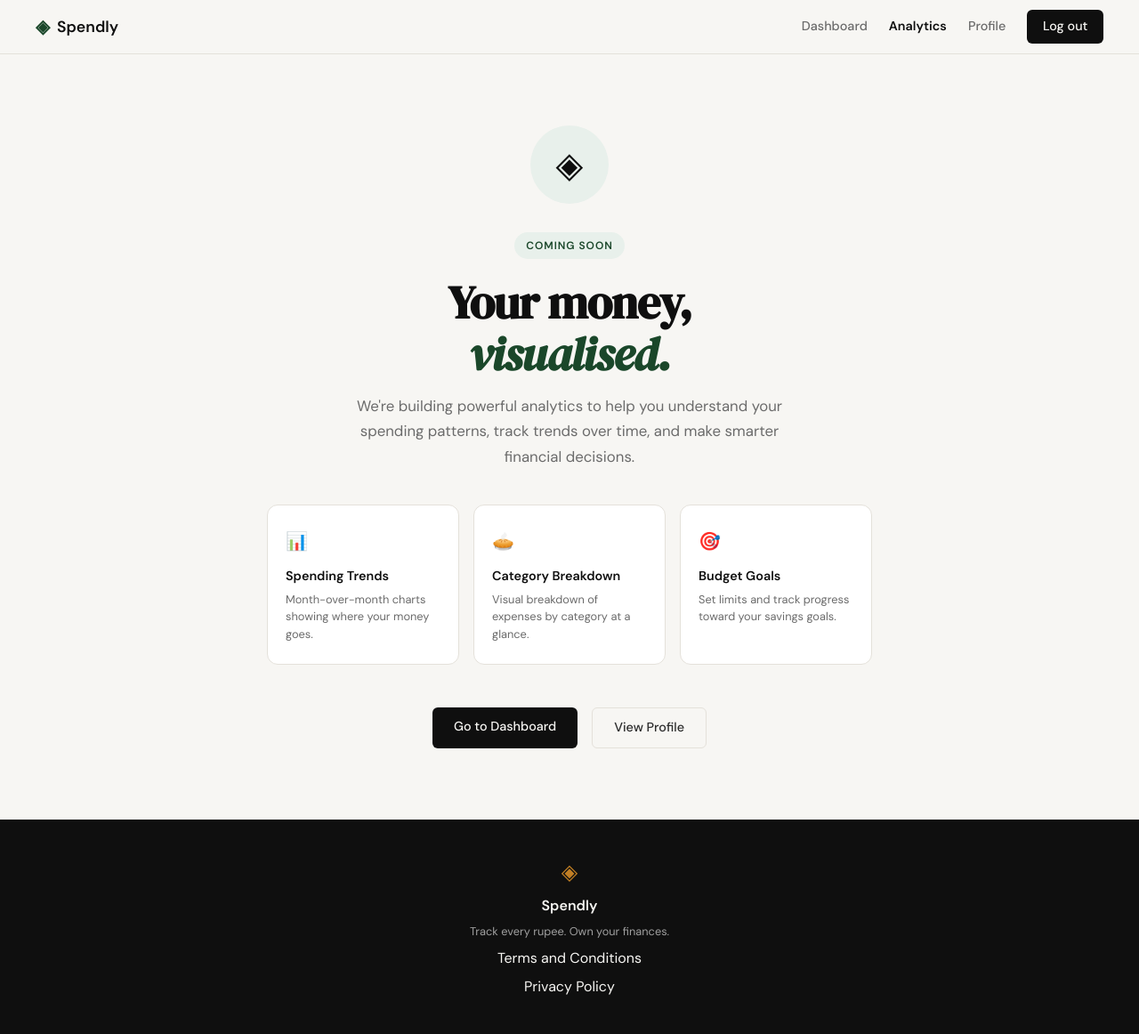
After one commit to aniruddhvuduchild97/spendly, a Flask app: page /analytics in a window 1280 px wide. The commit adds this page. Shown: the whole page at 89% size. Run offline with Flask 3, Linux system fonts and the light colour scheme; a user stored in the database is signed in.

Commit message:
l;aksd;klad

```diff
--- a/app.py
+++ b/app.py
@@ -189,6 +189,14 @@ def profile():
     )
 
 
+@app.route("/analytics")
+def analytics():
+    guard = login_required()
+    if guard:
+        return guard
+    return render_template("analytics.html")
+
+
 @app.route("/expenses/add")
 def add_expense():
     return "Add expense — coming in Step 7"
--- a/static/css/style.css
+++ b/static/css/style.css
@@ -102,6 +102,7 @@ a { color: inherit; text-decoration: none; }
 
 .nav-links a { color: var(--ink-muted); transition: color 0.2s; }
 .nav-links a:hover { color: var(--ink); }
+.nav-links a.nav-active { color: var(--ink); font-weight: 600; }
 
 .nav-cta {
     background: var(--ink) !important;
@@ -811,6 +812,116 @@ a { color: inherit; text-decoration: none; }
     .breakdown-row { grid-template-columns: 80px 1fr 60px; }
 }
 
+/* ------------------------------------------------------------------ */
+/* Analytics — Coming Soon                                             */
+/* ------------------------------------------------------------------ */
+
+.analytics-section {
+    min-height: calc(100vh - 60px - 100px);
+    display: flex;
+    align-items: center;
+    justify-content: center;
+    padding: 5rem 2rem;
+}
+
+.analytics-container {
+    max-width: 680px;
+    width: 100%;
+    text-align: center;
+}
+
+.analytics-icon-wrap {
+    width: 88px;
+    height: 88px;
+    border-radius: 50%;
+    background: var(--accent-light);
+    display: flex;
+    align-items: center;
+    justify-content: center;
+    margin: 0 auto 2rem;
+    font-size: 2.5rem;
+}
+
+.analytics-eyebrow {
+    display: inline-block;
+    background: var(--accent-light);
+    color: var(--accent);
+    font-size: 0.75rem;
+    font-weight: 600;
+    letter-spacing: 0.08em;
+    text-transform: uppercase;
+    padding: 0.35rem 0.85rem;
+    border-radius: 999px;
+    margin-bottom: 1.25rem;
+}
+
+.analytics-title {
+    font-family: var(--font-display);
+    font-size: clamp(2rem, 5vw, 3.25rem);
+    line-height: 1.1;
+    letter-spacing: -0.02em;
+    color: var(--ink);
+    margin-bottom: 1rem;
+}
+
+.analytics-title em {
+    font-style: italic;
+    color: var(--accent);
+}
+
+.analytics-subtitle {
+    font-size: 1.05rem;
+    color: var(--ink-muted);
+    line-height: 1.7;
+    max-width: 480px;
+    margin: 0 auto 2.5rem;
+}
+
+.analytics-features {
+    display: grid;
+    grid-template-columns: repeat(3, 1fr);
+    gap: 1rem;
+    margin-bottom: 3rem;
+}
+
+.analytics-feature-card {
+    background: var(--paper-card);
+    border: 1px solid var(--border);
+    border-radius: var(--radius-md);
+    padding: 1.5rem 1.25rem;
+    text-align: left;
+}
+
+.analytics-feature-icon {
+    font-size: 1.25rem;
+    margin-bottom: 0.75rem;
+    color: var(--accent);
+}
+
+.analytics-feature-title {
+    font-size: 0.9rem;
+    font-weight: 600;
+    color: var(--ink);
+    margin-bottom: 0.3rem;
+}
+
+.analytics-feature-desc {
+    font-size: 0.8rem;
+    color: var(--ink-muted);
+    line-height: 1.5;
+}
+
+.analytics-actions {
+    display: flex;
+    gap: 1rem;
+    justify-content: center;
+}
+
+@media (max-width: 600px) {
+    .analytics-features { grid-template-columns: 1fr; }
+    .analytics-actions { flex-direction: column; align-items: center; }
+}
+
 /* Date filter form */
 .date-filter-form { padding: 0; }
 
--- /dev/null
+++ b/templates/analytics.html
@@ -0,0 +1,51 @@
+{% extends "base.html" %}
+
+{% block title %}Analytics — Spendly{% endblock %}
+
+{% block content %}
+
+<section class="analytics-section">
+    <div class="analytics-container">
+
+        <div class="analytics-icon-wrap">
+            ◈
+        </div>
+
+        <span class="analytics-eyebrow">Coming Soon</span>
+
+        <h1 class="analytics-title">
+            Your money,<br><em>visualised.</em>
+        </h1>
+
+        <p class="analytics-subtitle">
+            We're building powerful analytics to help you understand your spending patterns,
+            track trends over time, and make smarter financial decisions.
+        </p>
+
+        <div class="analytics-features">
+            <div class="analytics-feature-card">
+                <div class="analytics-feature-icon">📊</div>
+                <div class="analytics-feature-title">Spending Trends</div>
+                <div class="analytics-feature-desc">Month-over-month charts showing where your money goes.</div>
+            </div>
+            <div class="analytics-feature-card">
+                <div class="analytics-feature-icon">🥧</div>
+                <div class="analytics-feature-title">Category Breakdown</div>
+                <div class="analytics-feature-desc">Visual breakdown of expenses by category at a glance.</div>
+            </div>
+            <div class="analytics-feature-card">
+                <div class="analytics-feature-icon">🎯</div>
+                <div class="analytics-feature-title">Budget Goals</div>
+                <div class="analytics-feature-desc">Set limits and track progress toward your savings goals.</div>
+            </div>
+        </div>
+
+        <div class="analytics-actions">
+            <a href="{{ url_for('dashboard') }}" class="btn-primary">Go to Dashboard</a>
+            <a href="{{ url_for('profile') }}" class="btn-ghost">View Profile</a>
+        </div>
+
+    </div>
+</section>
+
+{% endblock %}
--- a/templates/base.html
+++ b/templates/base.html
@@ -20,7 +20,9 @@
             </a>
             <div class="nav-links">
                 {% if session.get('user_id') %}
-                <a href="{{ url_for('dashboard') }}">Dashboard</a>
+                <a href="{{ url_for('dashboard') }}" {% if request.endpoint == 'dashboard' %}class="nav-active"{% endif %}>Dashboard</a>
+                <a href="{{ url_for('analytics') }}" {% if request.endpoint == 'analytics' %}class="nav-active"{% endif %}>Analytics</a>
+                <a href="{{ url_for('profile') }}" {% if request.endpoint == 'profile' %}class="nav-active"{% endif %}>Profile</a>
                 <a href="{{ url_for('logout') }}" class="nav-cta">Log out</a>
                 {% else %}
                 <a href="{{ url_for('login') }}">Sign in</a>
```
